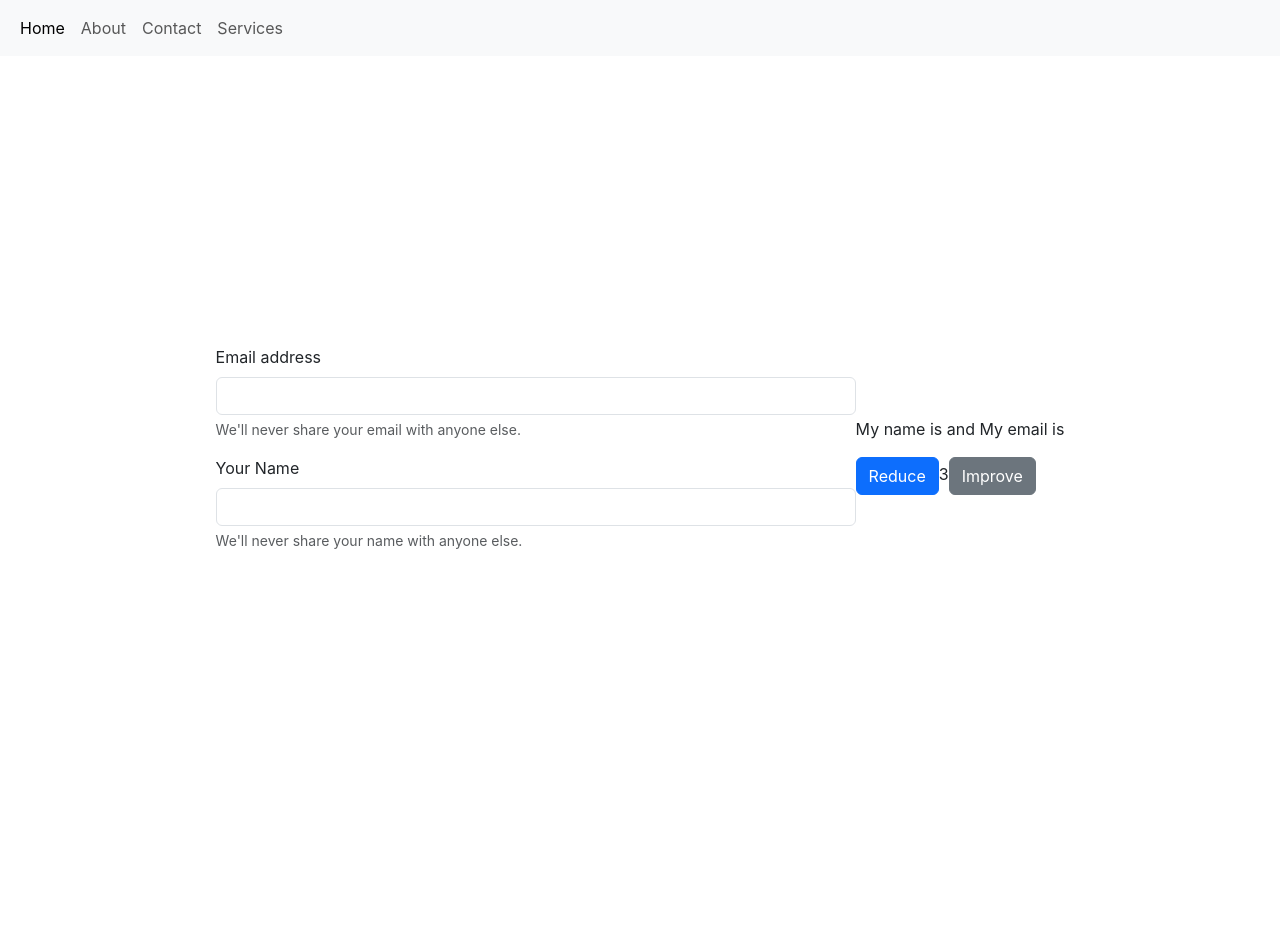
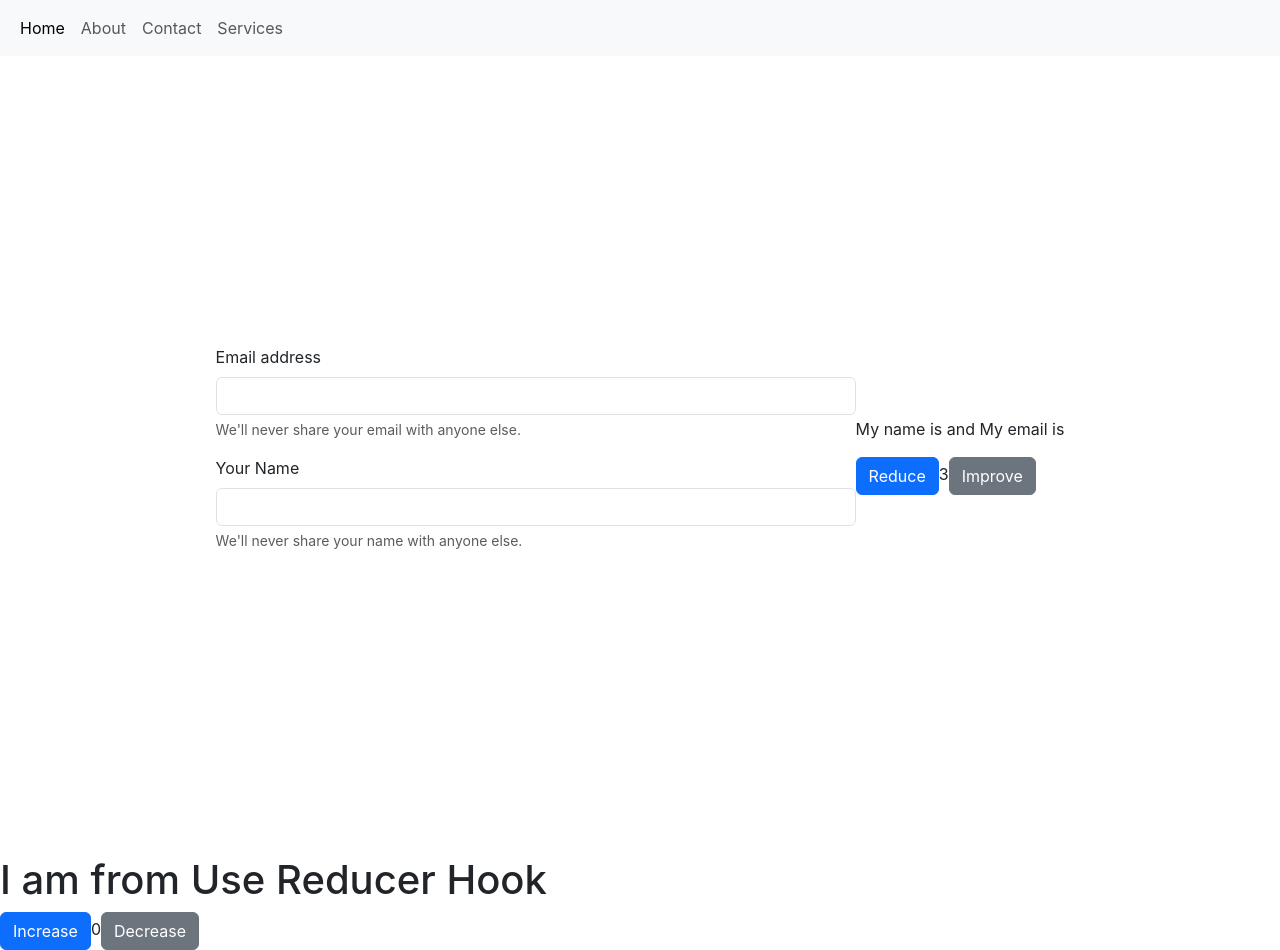
Before and after one commit to Hassam009/React-Routing-Concepts, a React (Create React App) app: page /Contact in a window 1280 px wide. Before the commit the page ends 856 px from the top, so only its background shows below. Built offline with nearby package versions, Linux system fonts and the light colour scheme.

Commit message:
Now i applied the concept of Use Reducer Hook by making another Component

```diff
--- a/src/Contact.js
+++ b/src/Contact.js
@@ -1,5 +1,5 @@
-import React, { useState } from 'react';
-
+import React, { useState } from "react";
+import ReducerHook from "./Hooks/ReducerHook"
 // ... (other imports)
 
 const Contact = () => {
@@ -17,28 +17,23 @@ const Contact = () => {
     });
   };
 
+  const [count, setCount] = useState(3);
 
-const [count, setCount]=useState(3)
-
-function DecrementCount(){
-    if(count===0){
+  function DecrementCount() {
+    if (count === 0) {
       return count;
+    } else {
+      setCount(count - 1);
     }
-    else{
-        setCount(count-1);
   }
-
-};
-function IncrementCount(){
-   setCount(count+1);
-
-};
-
+  function IncrementCount() {
+    setCount(count + 1);
+  }
 
   return (
     <>
       <div className="d-flex justify-content-center align-items-center vh-100">
-          <form style={{ width: '50%' }}>
+        <form style={{ width: "50%" }}>
           <div className="mb-3">
             <label htmlFor="exampleInputEmail1" className="form-label">
               Email address
@@ -61,7 +56,7 @@ function IncrementCount(){
               Your Name
             </label>
             <input
-                type="text"  // Assuming it's a text input for the name
+              type="text" // Assuming it's a text input for the name
               className="form-control"
               id="exampleInputName"
               aria-describedby="nameHelp"
@@ -77,15 +72,28 @@ function IncrementCount(){
         </form>
         <div>
           <p>{`My name is ${formData.username} and My email is ${formData.email}`}</p>
-            <button type="button" class="btn btn-primary"  onClick={DecrementCount}>Reduce</button>
+          <button
+            type="button"
+            class="btn btn-primary"
+            onClick={DecrementCount}
+          >
+            Reduce
+          </button>
           <span>{count}</span>
-<button type="button" class="btn btn-secondary"  onClick={IncrementCount}>Improve</button>
+          <button
+            type="button"
+            class="btn btn-secondary"
+            onClick={IncrementCount}
+          >
+            Improve
+          </button>
         </div>
       </div>
 
+<ReducerHook></ReducerHook>
 
     </>
   );
-  }
+};
 
 export default Contact;
--- /dev/null
+++ b/src/Hooks/Reducer.js
@@ -0,0 +1,12 @@
+const Reducer=(state, action)=>{
+if(action.type==="INC"){
+return (state+1);
+}
+else if(action.type === "DEC"){
+
+    return(state-1);
+}
+return state;
+};
+
+export default Reducer;
--- /dev/null
+++ b/src/Hooks/ReducerHook.js
@@ -0,0 +1,35 @@
+ import { useReducer } from "react";
+
+ import Reducer from "./Reducer";
+
+ const initialValue=0;
+
+ const ReducerHook=()=>{
+    const[count, dispatch]=useReducer(Reducer, initialValue)
+
+
+    return (
+<>
+
+<h1>I am from Use Reducer Hook</h1>
+<button
+            type="button"
+            class="btn btn-primary"
+            onClick={()=>dispatch({type:"INC"})}
+          >
+            Increase
+          </button>
+          <span>{count}</span>
+          <button
+            type="button"
+            class="btn btn-secondary"
+            onClick={()=>dispatch({type:"DEC"})}
+          >
+            Decrease
+          </button>
+</>
+
+    )
+}
+
+export default ReducerHook
```
Lines whose indentation alone changed are shown as unchanged.
